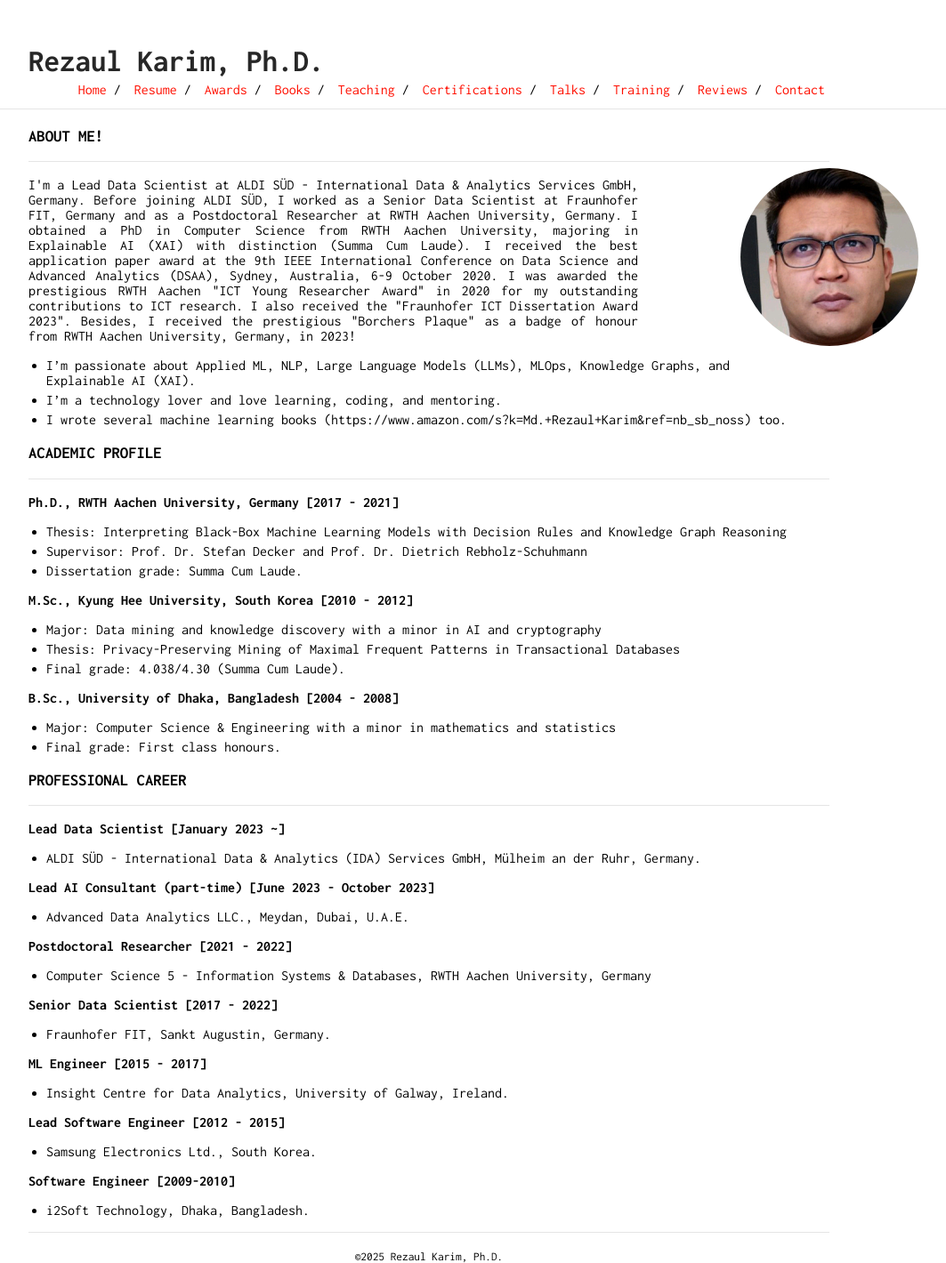
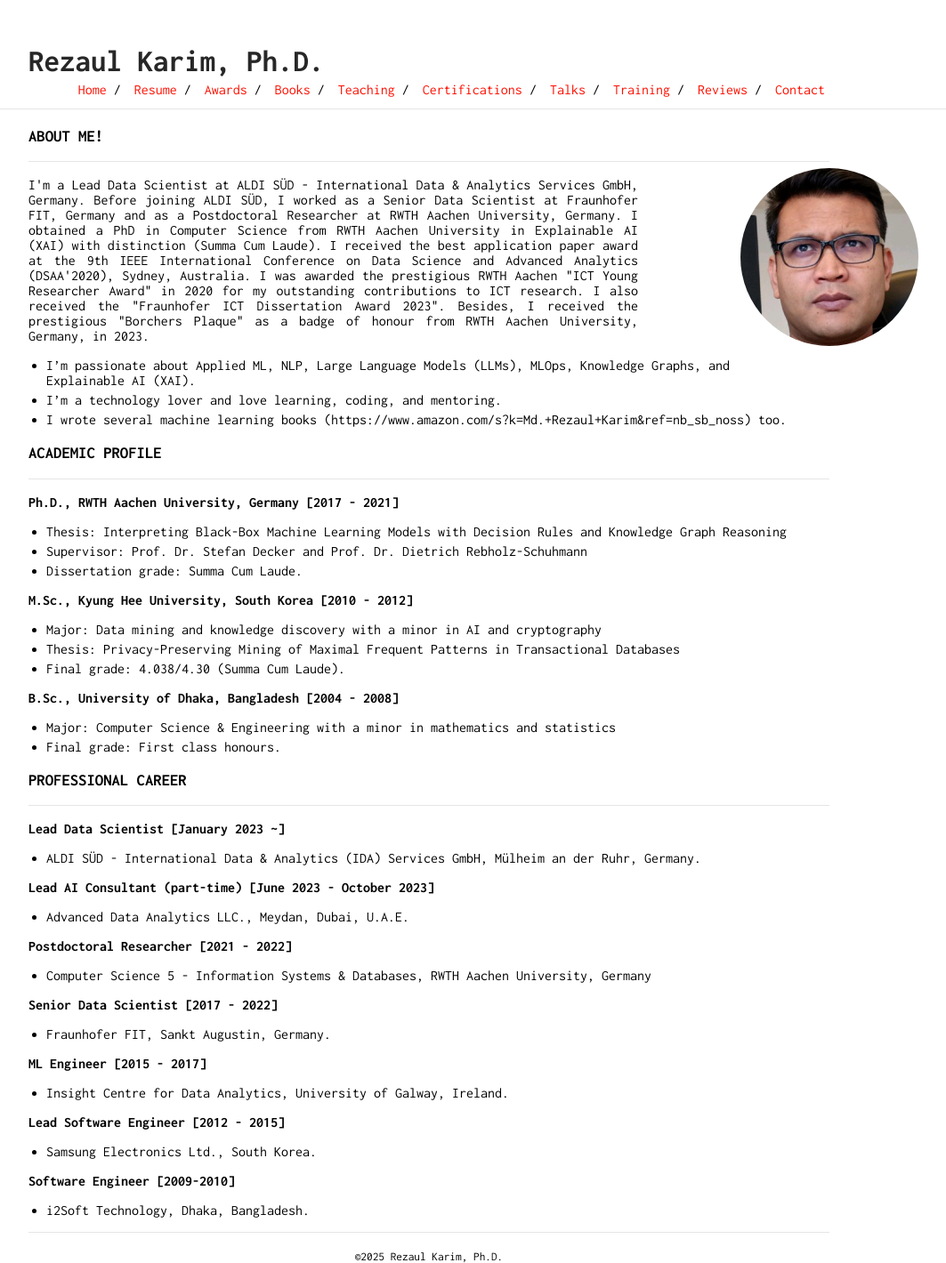
Before and after one commit to rezacsedu/rezacsedu.github.io, a Jekyll site: the page built from index.md, in a window 1280 px wide. Shown: the whole page at 89% size, without its empty margins (158-1221 px from the left). Built offline with Jekyll 4.4.1, drawn with Linux system fonts in a browser that asks for light colours; our own code applies the rules of GitHub Pages for plain Markdown files.

Commit message:
Update index.md

```diff
--- a/index.md
+++ b/index.md
@@ -2,7 +2,7 @@
 ___
 <img class="profile-picture" src="img/1664312512000.jpg" width="100">
 
-<p style='text-align: justify;'> I'm a Lead Data Scientist at ALDI SÜD - International Data & Analytics Services GmbH, Germany. Before joining ALDI SÜD, I worked as a Senior Data Scientist at Fraunhofer FIT, Germany and as a Postdoctoral Researcher at RWTH Aachen University, Germany. I obtained a PhD in Computer Science from RWTH Aachen University, majoring in Explainable AI (XAI) with distinction (Summa Cum Laude). I received the best application paper award at the 9th IEEE International Conference on Data Science and Advanced Analytics (DSAA), Sydney, Australia, 6-9 October 2020. I was awarded the prestigious RWTH Aachen "ICT Young Researcher Award" in 2020 for my outstanding contributions to ICT research. I also received the "Fraunhofer ICT Dissertation Award 2023". Besides, I received the prestigious "Borchers Plaque" as a badge of honour from RWTH Aachen University, Germany, in 2023! </p>
+<p style='text-align: justify;'> I'm a Lead Data Scientist at ALDI SÜD - International Data & Analytics Services GmbH, Germany. Before joining ALDI SÜD, I worked as a Senior Data Scientist at Fraunhofer FIT, Germany and as a Postdoctoral Researcher at RWTH Aachen University, Germany. I obtained a PhD in Computer Science from RWTH Aachen University in Explainable AI (XAI) with distinction (Summa Cum Laude). I received the best application paper award at the 9th IEEE International Conference on Data Science and Advanced Analytics (DSAA'2020), Sydney, Australia. I was awarded the prestigious RWTH Aachen "ICT Young Researcher Award" in 2020 for my outstanding contributions to ICT research. I also received the "Fraunhofer ICT Dissertation Award 2023". Besides, I received the prestigious "Borchers Plaque" as a badge of honour from RWTH Aachen University, Germany, in 2023. </p>
 
 - I'm passionate about Applied ML, NLP, Large Language Models (LLMs), MLOps, Knowledge Graphs, and Explainable AI (XAI).
 - I'm a technology lover and love learning, coding, and mentoring.
```
